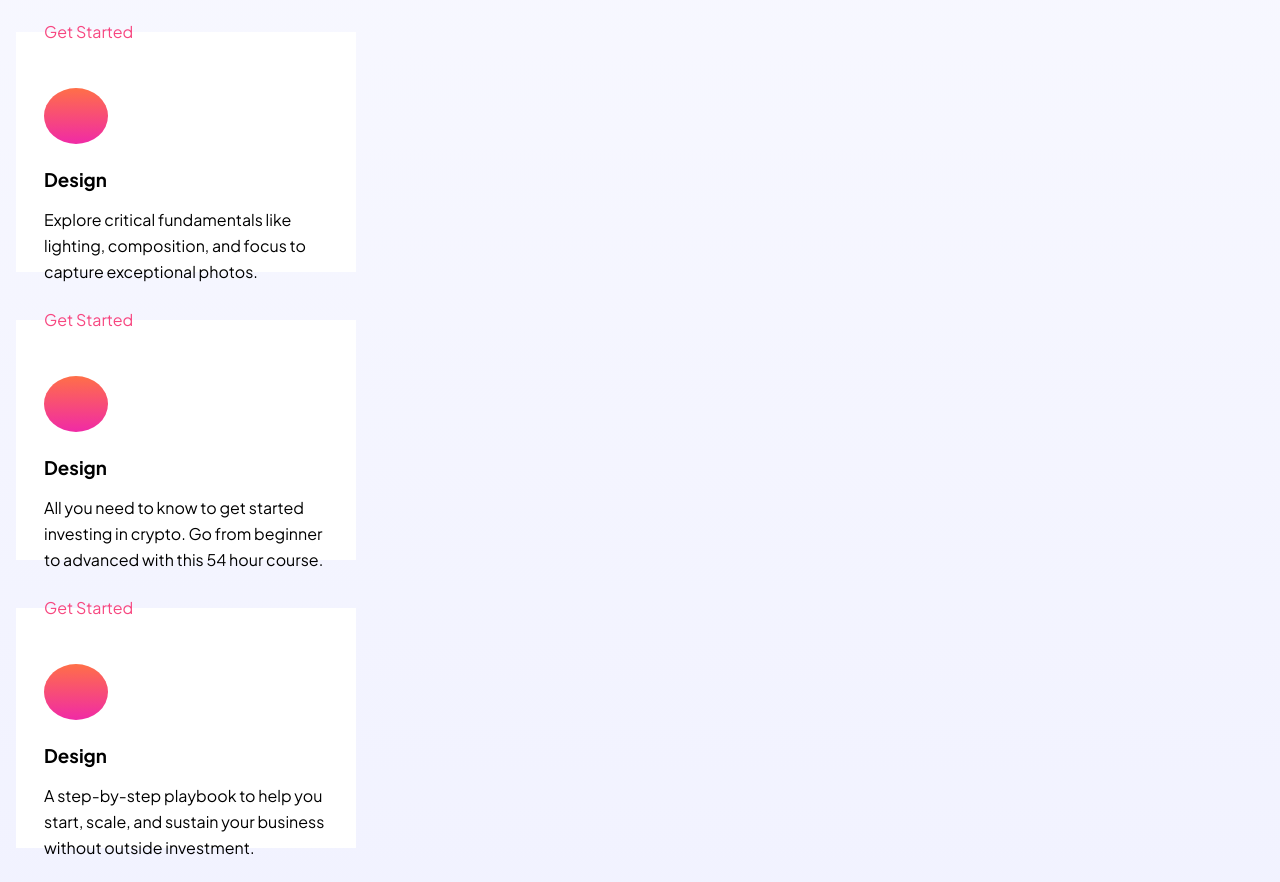
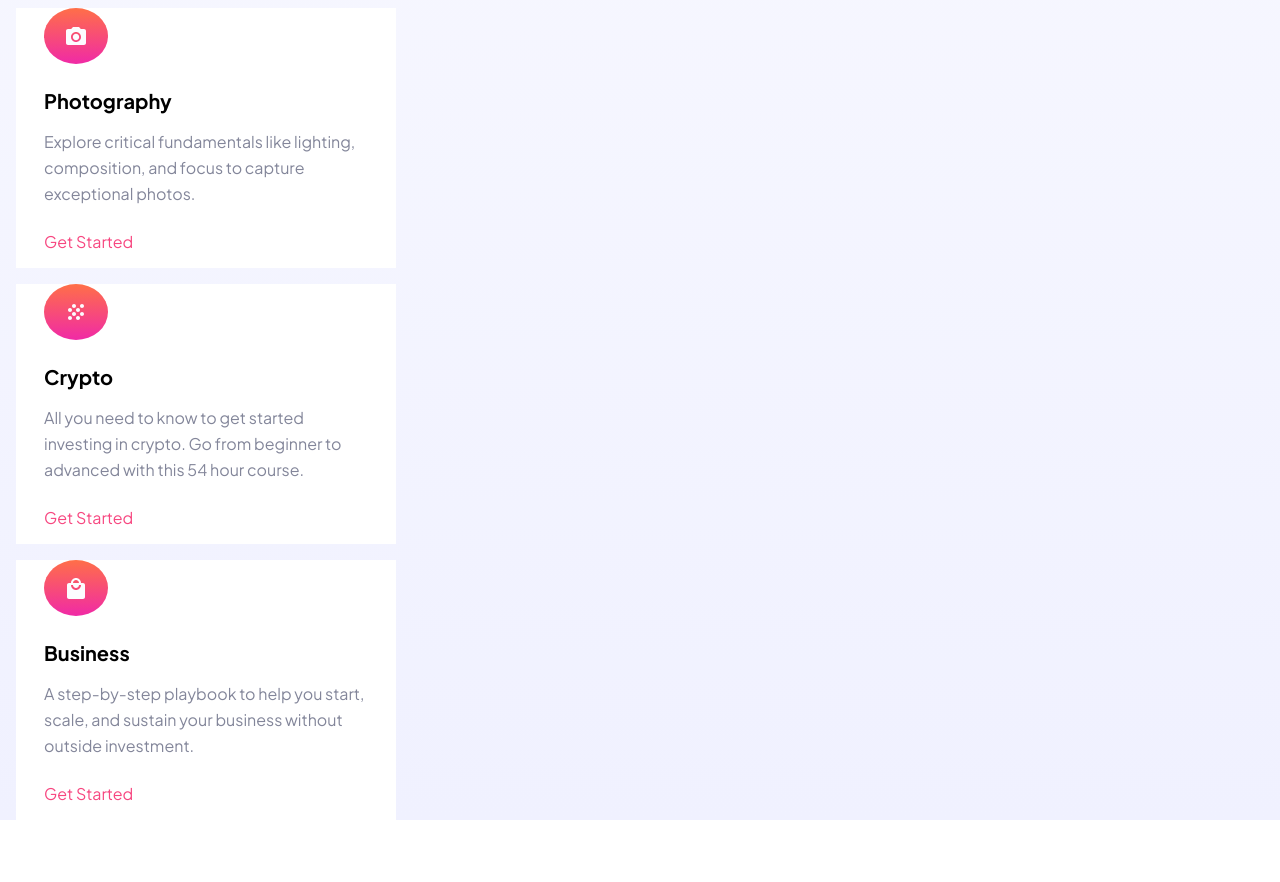
Before and after one commit to Nightblockchain30/Elearning_landing_responsive, a website built with Vite: page index.html in a window 1280 px wide. Shown: the part 1487-2369 px from the top of the page. Built offline with nearby package versions, Linux system fonts and the light colour scheme.

Commit message:
On main -> Fixed Icon Articles

```diff
--- a/index.html
+++ b/index.html
@@ -59,9 +59,9 @@
 
 
           <article class="activities-item item-1">
-            <span class="activities-item-icon"><img src="img/ic_filter_b_and_wdesign_2.svg" alt=""></span>
+            <span class="activities-item-icon"><img src="img/Runningicon_run_2.svg" alt=""></span>
             <h3 class="activities-item-title">Animation</h3>
-            <p class="activities-item-description">Create beautiful, usable interfaces to help shape the future of how the web looks.</p>
+            <p class="activities-item-description">Learn the latest animation techniques to create stunnin g motion design and captivate your audience.</p>
             <p class="activities-item-cta">
               <a class="cta-button" href="#">Get Started</a>
             </p>
@@ -77,8 +77,8 @@
           </article>
 
           <article class="activities-item item-3">
-            <img src="img/photo_icon.svg" alt="run icon" class="activities-item-icon">
-            <h3 class="activities-item-title">Design</h3>
+            <span class="activities-item-icon"><img src="img/fotofinal.svg" alt=""></span>
+            <h3 class="activities-item-title">Photography</h3>
             <p class="activities-item-description">Explore critical fundamentals like lighting, composition, and focus to capture exceptional photos.</p>
             <p class="activities-item-cta">
               <a class="cta-button" href="#">Get Started</a>
@@ -86,8 +86,8 @@
           </article>
 
           <article class="activities-item item-4">
-            <img src="img/crypto_icon.svg" alt="run icon" class="activities-item-icon">
-            <h3 class="activities-item-title">Design</h3>
+            <span class="activities-item-icon"><img src="img/Maskcrypto_2.svg" alt=""></span>
+            <h3 class="activities-item-title">Crypto</h3>
             <p class="activities-item-description">All you need to know to get started investing in crypto. Go from beginner to advanced with this 54 hour course.</p>
             <p class="activities-item-cta">
               <a class="cta-button" href="#">Get Started</a>
@@ -95,18 +95,9 @@
           </article>
 
           <article class="activities-item item-5">
-            <img src="img/business_icon.svg" alt="run icon" class="activities-item-icon">
-            <h3 class="activities-item-title">Design</h3>
+            <span class="activities-item-icon"><img src="img/Maskbusiness_2.svg" alt=""></span>
+            <h3 class="activities-item-title">Business</h3>
             <p class="activities-item-description">A step-by-step playbook to help you start, scale, and sustain your business without outside investment.</p>
-            <p class="activities-item-cta">
-              <a class="cta-button" href="#">Get Started</a>
-            </p>
-          </article>
-
-          <article class="activities-item item-1">
-            <span class="activities-item-icon"><img src="img/Runningicon_run_2.svg" alt=""></span>
-            <h3 class="activities-item-title">Design</h3>
-            <p class="activities-item-description">Create beautiful, usable interfaces to help shape the future of how the web looks.</p>
             <p class="activities-item-cta">
               <a class="cta-button" href="#">Get Started</a>
             </p>
--- a/sass/layout/_main__container.scss
+++ b/sass/layout/_main__container.scss
@@ -91,14 +91,15 @@
             }
             // Estilos para todos los articulos
             .activities-item{
-                margin-bottom: 48px;
-                width: 340px;
-                height: 240px;
+                margin-bottom: 16px;
+                width: 380px;
+                height: 260px;
                 text-align: left;
-                padding: 56px 29px 24px 28px;
+                padding: 0px 29px 0px 28px;
                 background-color: white;
                 &-icon{
                     margin-bottom: 24px;
+                    margin-top: 16px;
                     width: 56px;
                     height: 56px;
                     padding: 1rem 2rem;
@@ -110,10 +111,12 @@
                 }
                 &-title{
                     margin-bottom: 16px;
+                    font-size: 20px;
                 }
                 &-description{
                     margin-bottom: 24px;
                     line-height: 26px;
+                    color: $grey;
                 }
                 .activities-item-cta{
                     .cta-button{
```
Also changed, not shown: css/style.css, img/fotofinal.svg (added), 1 other file.
